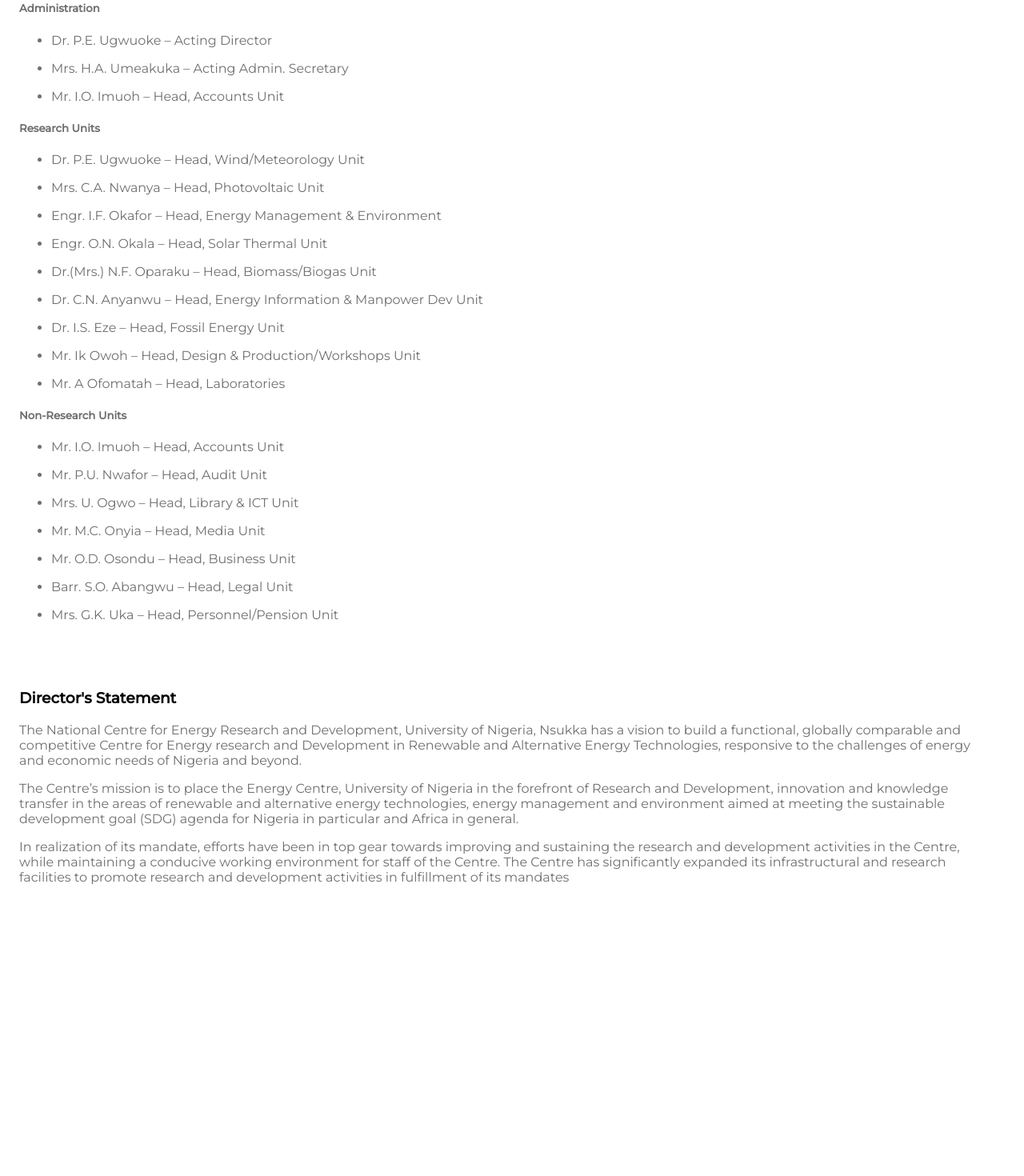
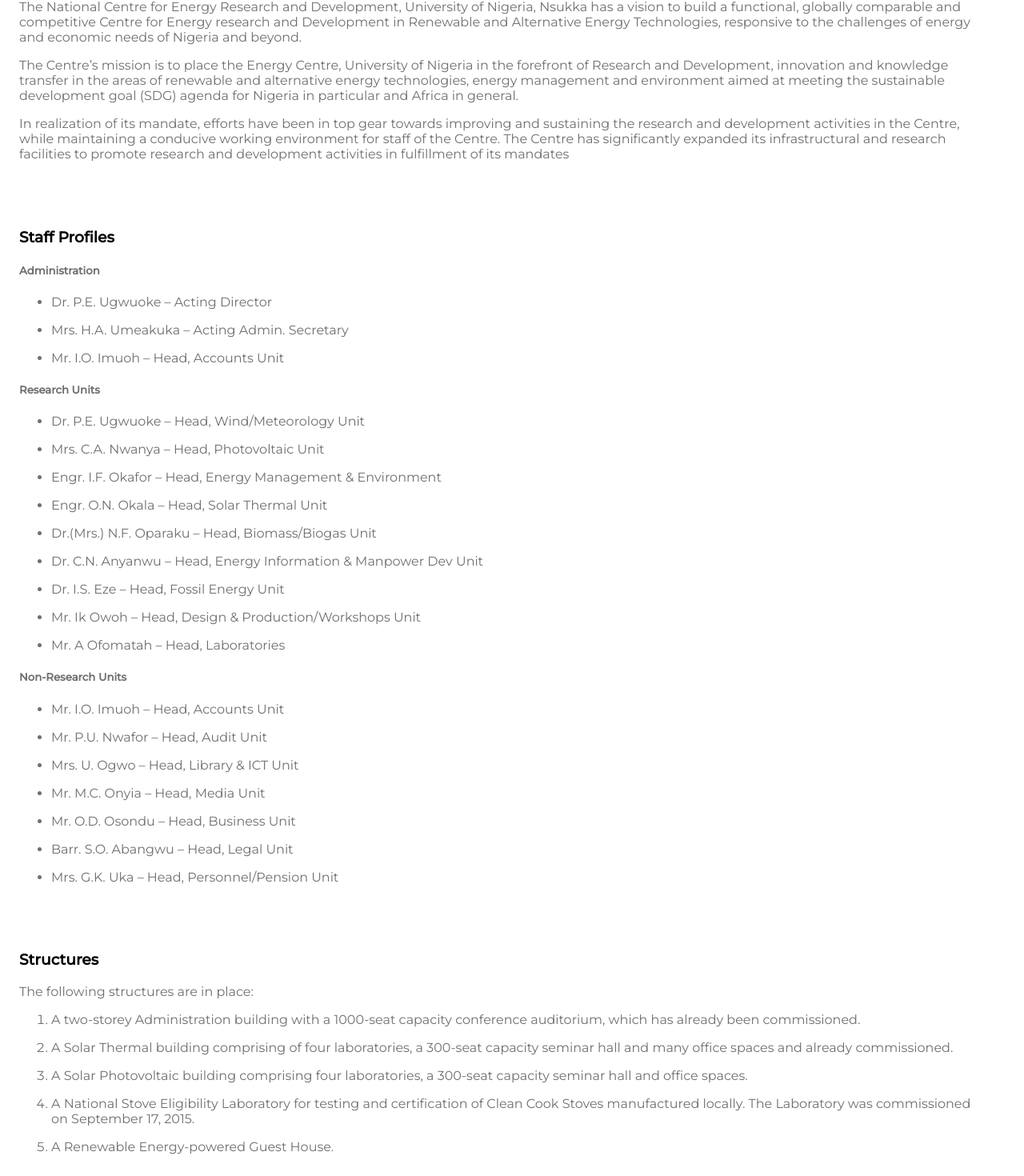
Before and after one commit to kruzabasi/ncerd-unn-web, a React (Create React App) app: page /about in a window 1280 px wide. Shown: the part 485-1955 px from the top of the page at 80% size. Before the commit the page ends 1631 px from the top, so only its background shows below. Built offline with nearby package versions, Linux system fonts and the light colour scheme.

Commit message:
about page

```diff
--- a/src/components/about/components/About.jsx
+++ b/src/components/about/components/About.jsx
@@ -26,6 +26,33 @@
             mount short courses, Diploma and degree programmes in renewable
             energy technologies in collaboration with relevant academic
             departments of the University of Nigeria.
+          </p>
+        </aside>
+        <aside className="sec-bit a-sec-bit">
+          <h3>Director's Statement</h3>
+          <p>
+            The National Centre for Energy Research and Development, University
+            of Nigeria, Nsukka has a vision to build a functional, globally
+            comparable and competitive Centre for Energy research and
+            Development in Renewable and Alternative Energy Technologies,
+            responsive to the challenges of energy and economic needs of Nigeria
+            and beyond.
+          </p>
+          <p>
+            The Centre’s mission is to place the Energy Centre, University of
+            Nigeria in the forefront of Research and Development, innovation and
+            knowledge transfer in the areas of renewable and alternative energy
+            technologies, energy management and environment aimed at meeting the
+            sustainable development goal (SDG) agenda for Nigeria in particular
+            and Africa in general.
+          </p>
+          <p>
+            In realization of its mandate, efforts have been in top gear towards
+            improving and sustaining the research and development activities in
+            the Centre, while maintaining a conducive working environment for
+            staff of the Centre. The Centre has significantly expanded its
+            infrastructural and research facilities to promote research and
+            development activities in fulfillment of its mandates
           </p>
         </aside>
         <aside className="sec-bit a-sec-bit">
@@ -61,31 +88,32 @@
           </ul>
         </aside>
         <aside className="sec-bit a-sec-bit">
-          <h3>Director's Statement</h3>
-          <p>
-            The National Centre for Energy Research and Development, University
-            of Nigeria, Nsukka has a vision to build a functional, globally
-            comparable and competitive Centre for Energy research and
-            Development in Renewable and Alternative Energy Technologies,
-            responsive to the challenges of energy and economic needs of Nigeria
-            and beyond.
-          </p>
-          <p>
-            The Centre’s mission is to place the Energy Centre, University of
-            Nigeria in the forefront of Research and Development, innovation and
-            knowledge transfer in the areas of renewable and alternative energy
-            technologies, energy management and environment aimed at meeting the
-            sustainable development goal (SDG) agenda for Nigeria in particular
-            and Africa in general.
-          </p>
-          <p>
-            In realization of its mandate, efforts have been in top gear towards
-            improving and sustaining the research and development activities in
-            the Centre, while maintaining a conducive working environment for
-            staff of the Centre. The Centre has significantly expanded its
-            infrastructural and research facilities to promote research and
-            development activities in fulfillment of its mandates
-          </p>
+          <h3>Structures</h3> <p>The following structures are in place:</p>
+          <ol>
+            <li>
+              {" "}
+              A two-storey Administration building with a 1000-seat capacity
+              conference auditorium, which has already been commissioned.
+            </li>
+            <li>
+              {" "}
+              A Solar Thermal building comprising of four laboratories, a
+              300-seat capacity seminar hall and many office spaces and already
+              commissioned.
+            </li>
+            <li>
+              {" "}
+              A Solar Photovoltaic building comprising four laboratories, a
+              300-seat capacity seminar hall and office spaces.
+            </li>
+            <li>
+              {" "}
+              A National Stove Eligibility Laboratory for testing and
+              certification of Clean Cook Stoves manufactured locally. The
+              Laboratory was commissioned on September 17, 2015.
+            </li>
+            <li>A Renewable Energy-powered Guest House.</li>
+          </ol>
         </aside>
       </section>
     </div>
--- a/src/components/about/components/styles.css
+++ b/src/components/about/components/styles.css
@@ -7,7 +7,8 @@
     width: 94%;
   }
 }
-.a-sec-bit > ul > li {
+.a-sec-bit > ul > li,
+.a-sec-bit > ol > li {
   margin: 1rem 0;
 }
 li,
```
